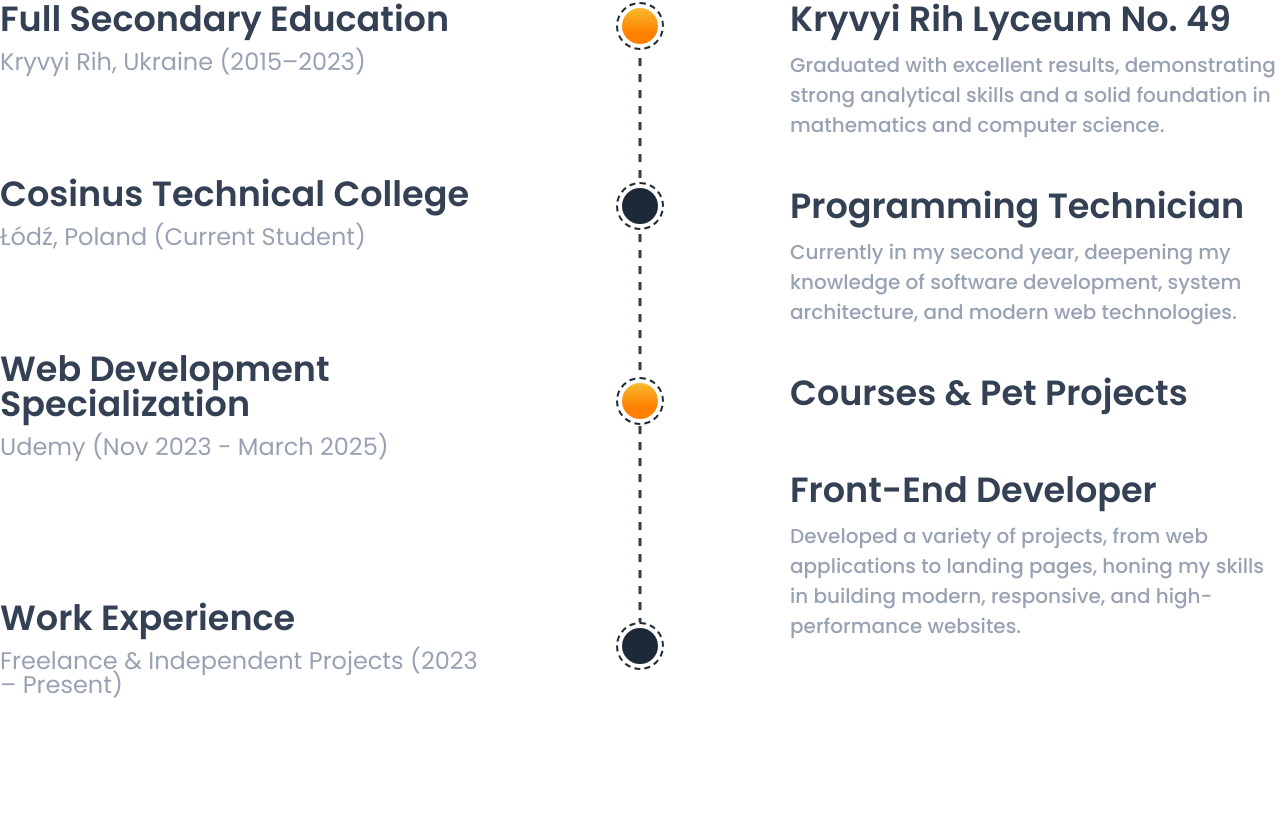
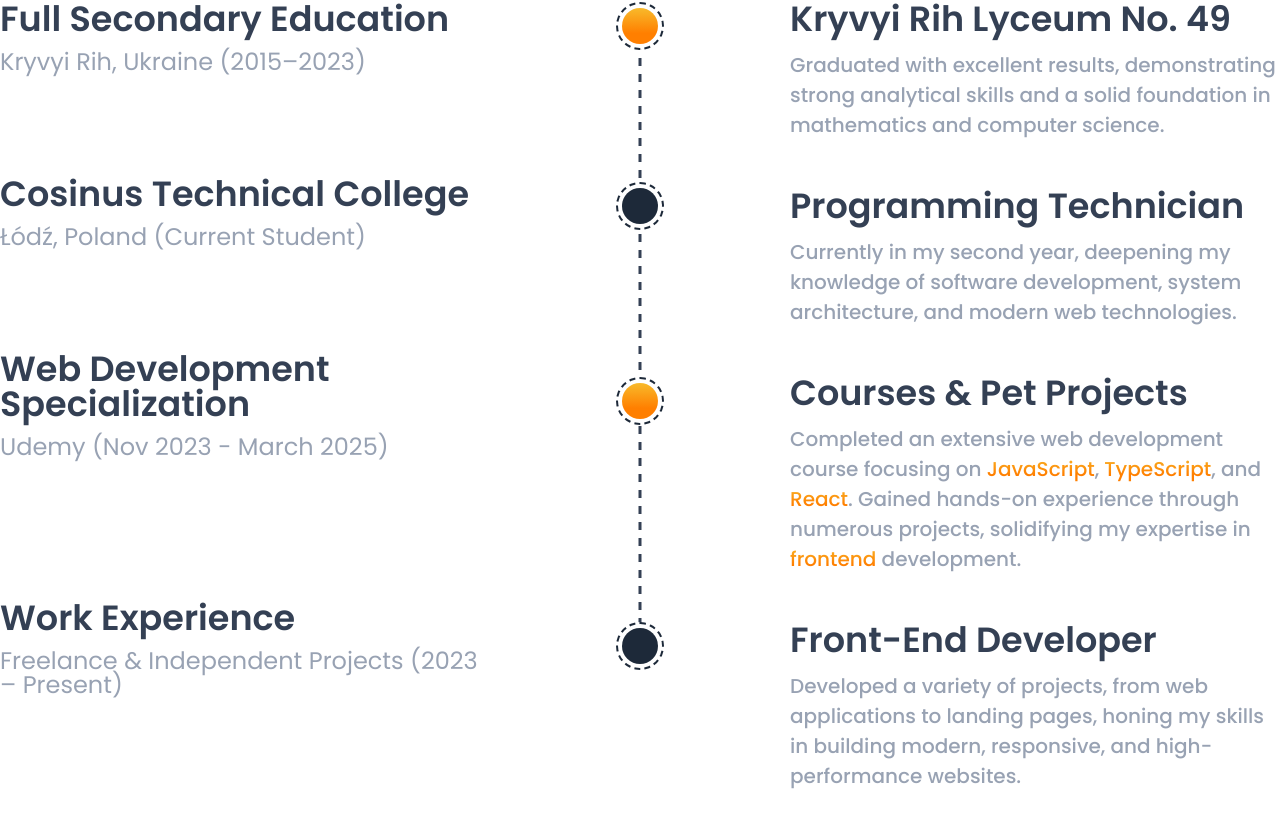
Before and after one commit to Isterya/my-portfolio, a React (Create React App) app: page / in a window 1280 px wide. Shown: the part 2083-2910 px from the top of the page. Built offline with nearby package versions, Linux system fonts and the light colour scheme.

Commit message:
feat: add links to certificates using embedded JSX

```diff
--- a/src/sections/experience/Experience.tsx
+++ b/src/sections/experience/Experience.tsx
@@ -32,6 +32,48 @@ const dataRight = [
   },
   {
     title: 'Courses & Pet Projects',
+    descr: (
+      <>
+        Completed an extensive web development course focusing on{' '}
+        <a
+          href="https://udemy-certificate.s3.amazonaws.com/image/UC-3ca32cc1-d365-4db0-a2f5-e245893f9c74.jpg"
+          target="_blank"
+          rel="noopener noreferrer"
+          className="experience__link"
+        >
+          JavaScript
+        </a>
+        ,{' '}
+        <a
+          href="https://udemy-certificate.s3.amazonaws.com/image/UC-00bc5d87-e2f1-448f-9126-ae957f694436.jpg"
+          target="_blank"
+          rel="noopener noreferrer"
+          className="experience__link"
+        >
+          TypeScript
+        </a>
+        , and{' '}
+        <a
+          href="https://udemy-certificate.s3.amazonaws.com/image/UC-3ca32cc1-d365-4db0-a2f5-e245893f9c74.jpg"
+          target="_blank"
+          rel="noopener noreferrer"
+          className="experience__link"
+        >
+          React
+        </a>
+        . Gained hands-on experience through numerous projects, solidifying my
+        expertise in{' '}
+        <a
+          href="https://udemy-certificate.s3.amazonaws.com/image/UC-6a2a853e-2363-4ace-93e0-2a3b0b386d0c.jpg"
+          target="_blank"
+          rel="noopener noreferrer"
+          className="experience__link"
+        >
+          frontend
+        </a>{' '}
+        development.
+      </>
+    ),
   },
   {
     title: 'Front-End Developer',
--- a/src/sections/experience/experience.scss
+++ b/src/sections/experience/experience.scss
@@ -69,6 +69,13 @@
       margin-bottom: 48px;
     }
   }
+
+  &__link {
+    background: $main-color;
+    background-clip: text;
+    -webkit-background-clip: text;
+    -webkit-text-fill-color: transparent;
+  }
 }
 
 .experience__timeline {
```
